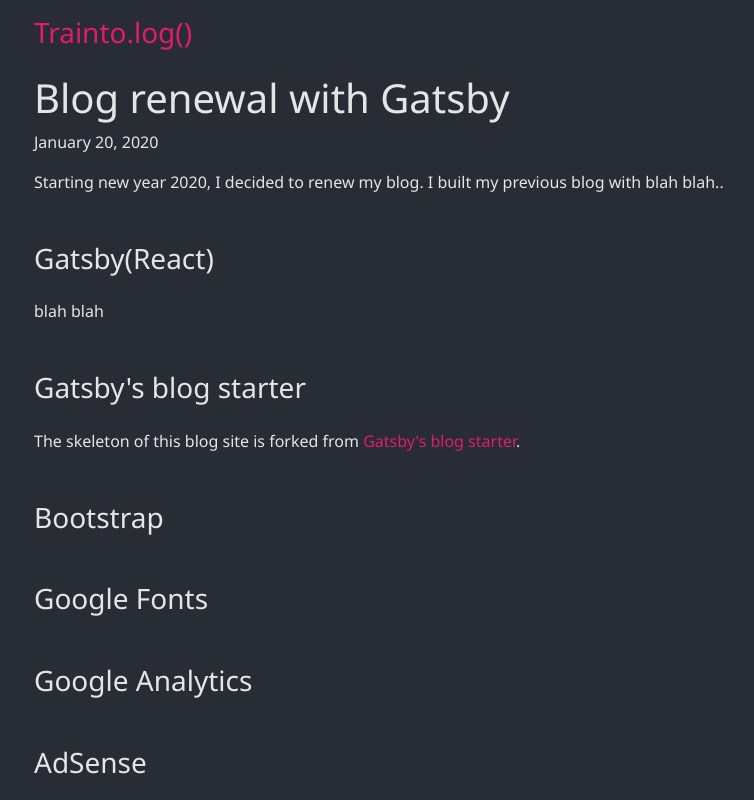
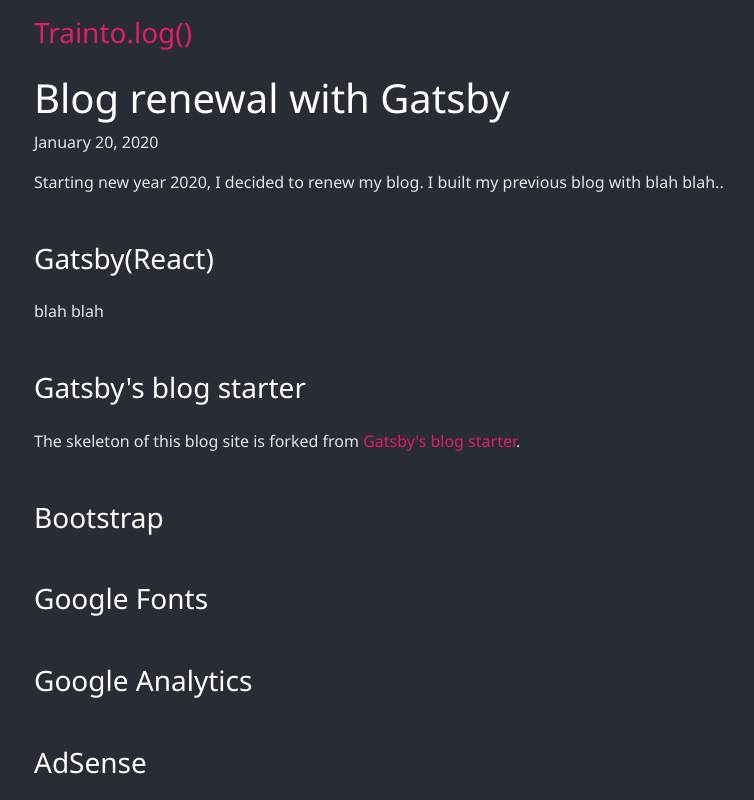
Before and after one commit to trainto/heyjoon.dev, a Gatsby site: page /blog-renewal-with-gatsby/WIP-index/ in a window 1280 px wide. Shown: the top 800 px of the page, without its empty margins (241-995 px from the left). Built offline with nearby package versions, Linux system fonts and the light colour scheme; Gatsby itself is replaced by a stand-in of ours.

Commit message:
Modify color of h1, h2..

```diff
--- a/src/templates/blog-post.css
+++ b/src/templates/blog-post.css
@@ -9,9 +9,14 @@
   opacity: 0.8;
 }
 
+article header h1 {
+  color: white;
+}
+
 section h1, section h2, section h3, section h4, section h5, section h6 {
   margin-top: 3rem !important;
-  margin-bottom: 1.5rem !important
+  margin-bottom: 1.5rem !important;
+  color: white;
 }
 
 section img {
```
